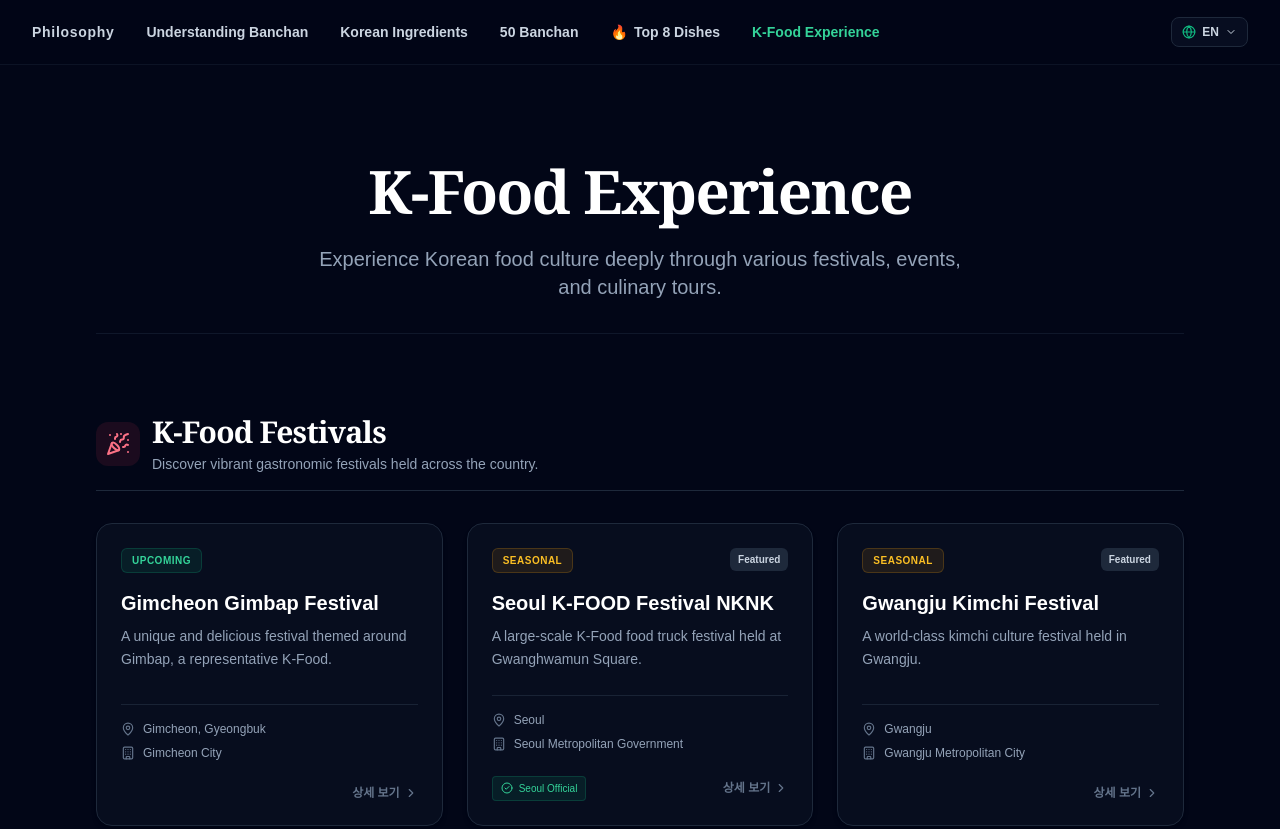
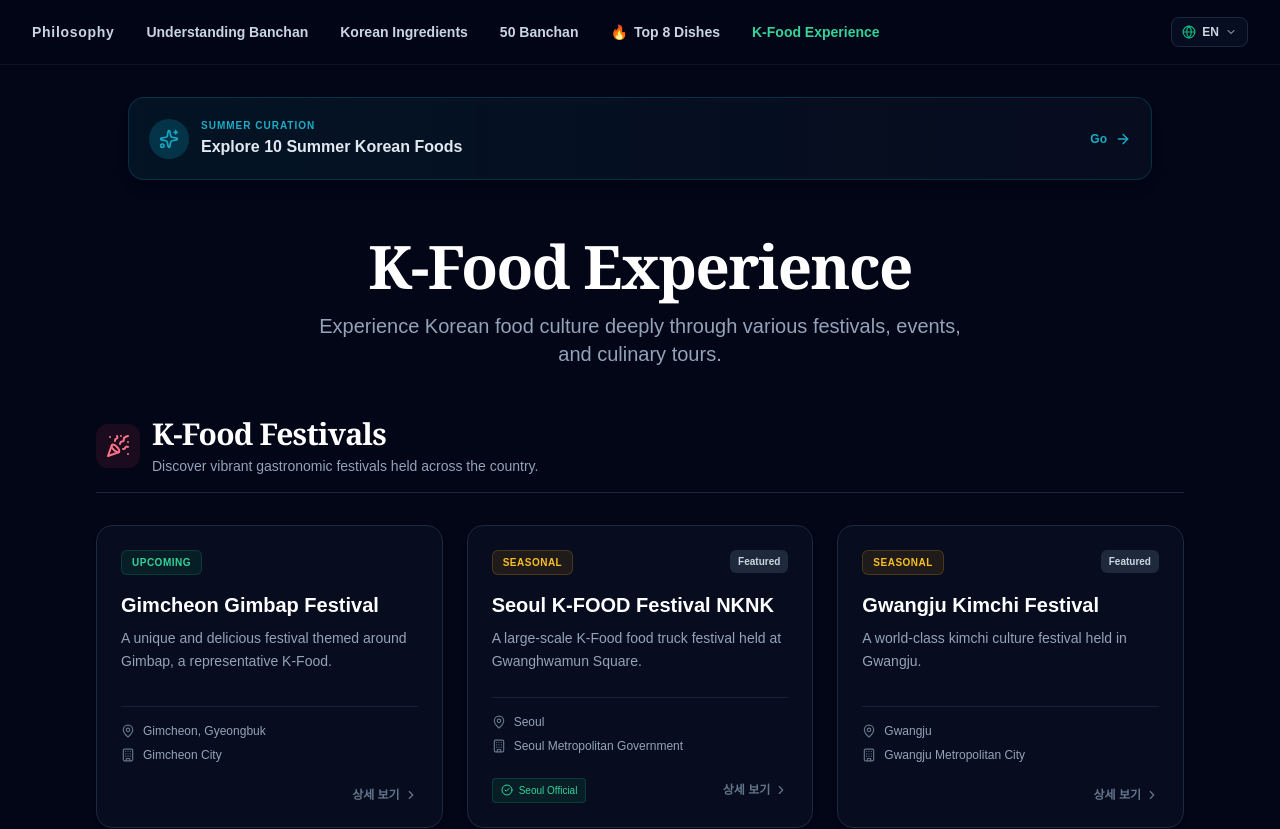
Before and after one commit to EBookMart/K-BanChan, a Next.js app: page /en/experience in a window 1280 px wide. Shown: the top 829 px of the page. Built offline with nearby package versions, Linux system fonts and the light colour scheme.

Commit message:
fix: remove unused MonetizationCTA import in banchan-guide

```diff
--- a/src/app/[locale]/articles/page.tsx
+++ b/src/app/[locale]/articles/page.tsx
@@ -4,6 +4,7 @@ import { getAllArticles } from "@/data/articles";
 import Header from "@/components/Header";
 import Footer from "@/components/Footer";
 import ArticleCard from "@/components/ArticleCard";
+import SeasonalThemeBanner from "@/components/SeasonalThemeBanner";
 
 type Props = {
   params: { locale: string };
@@ -44,6 +45,11 @@ export default async function ArticlesIndexPage({ params: { locale } }: Props) {
       {/* 메인 영역 */}
       <main className="flex-grow bg-slate-950 text-slate-100 min-h-screen pt-8 pb-16 md:pt-12 md:pb-24 px-4 relative overflow-hidden">
 
+        {/* 상단 시즈널 테마 배너 */}
+        <div className="w-full max-w-5xl mx-auto mb-8 md:mb-12 relative z-20">
+          <SeasonalThemeBanner locale={locale} />
+        </div>
+
         {/* 데코레이션 라이트 */}
         <div className="absolute top-0 left-1/2 -translate-x-1/2 w-[600px] h-[300px] bg-emerald-500/5 rounded-full blur-[120px] pointer-events-none" />
 
@@ -51,9 +57,6 @@ export default async function ArticlesIndexPage({ params: { locale } }: Props) {
 
           {/* 아티클 인덱스 헤더 */}
           <div className="text-center max-w-2xl mx-auto mb-10 md:mb-12">
-            <span className="text-xs font-bold uppercase tracking-widest text-emerald-400 bg-emerald-950/40 border border-emerald-500/20 px-3 py-1 rounded-full mb-4 inline-block">
-              {t("title")}
-            </span>
             <h1 className="text-3xl md:text-5xl font-black text-white tracking-tight">
               {t("index_title")}
             </h1>
--- a/src/app/[locale]/experience/page.tsx
+++ b/src/app/[locale]/experience/page.tsx
@@ -4,6 +4,7 @@ import { getTranslations } from "next-intl/server";
 import { routing, Link } from "@/i18n/routing";
 import Header from "@/components/Header";
 import Footer from "@/components/Footer";
+import SeasonalThemeBanner from "@/components/SeasonalThemeBanner";
 import { festivalsData, academicEventsData, culinaryToursData, getEventStatus } from "@/data/experience";
 import { Calendar, MapPin, Building, ChevronRight, GraduationCap, Map, PartyPopper, CheckCircle2, Bell } from "lucide-react";
 import MonetizationCTA from "@/components/MonetizationCTA";
@@ -39,11 +40,16 @@ export default async function ExperiencePage({ params: { locale } }: Props) {
     <div className="min-h-screen flex flex-col bg-slate-950 text-slate-100 transition-colors duration-300">
       <Header />
 
-      <main className="flex-grow pt-8 pb-16 px-4 sm:px-6 lg:px-8 max-w-6xl mx-auto w-full space-y-20" dir={isRtl ? "rtl" : "ltr"}>
+      <main className="flex-grow pt-8 pb-16 px-4 sm:px-6 lg:px-8 max-w-6xl mx-auto w-full" dir={isRtl ? "rtl" : "ltr"}>
+
+        {/* 상단 시즈널 테마 배너 */}
+        <div className="w-full max-w-5xl mx-auto mb-6 md:mb-8">
+          <SeasonalThemeBanner locale={locale} />
+        </div>
 
         {/* Intro Section */}
-        <section className="text-center pt-8 md:pt-16 pb-8 border-b border-slate-900">
-          <h1 className="text-4xl md:text-5xl lg:text-6xl font-extrabold tracking-tight text-white mb-6 font-serif">
+        <section className="text-center pt-4 md:pt-6 pb-6">
+          <h1 className="text-4xl md:text-5xl lg:text-6xl font-extrabold tracking-tight text-white mb-4 font-serif">
             {t("title")}
           </h1>
           <p className="max-w-2xl mx-auto text-lg md:text-xl text-slate-400 font-light leading-relaxed">
@@ -52,7 +58,7 @@ export default async function ExperiencePage({ params: { locale } }: Props) {
         </section>
 
         {/* Section A: Festivals */}
-        <section id="festivals" className="space-y-8">
+        <section id="festivals" className="mt-4 md:mt-6 space-y-8">
           <div className="flex items-center gap-3 border-b border-slate-800 pb-4">
             <div className="p-2.5 rounded-xl bg-rose-500/10 text-rose-400">
               <PartyPopper size={24} />
@@ -142,7 +148,7 @@ export default async function ExperiencePage({ params: { locale } }: Props) {
         </section>
 
         {/* Section B: Culinary Tours */}
-        <section id="tours" className="space-y-8">
+        <section id="tours" className="mt-20 space-y-8">
           <div className="flex items-center gap-3 border-b border-slate-800 pb-4">
             <div className="p-2.5 rounded-xl bg-emerald-500/10 text-emerald-400">
               <Map size={24} />
@@ -205,7 +211,7 @@ export default async function ExperiencePage({ params: { locale } }: Props) {
         </section>
 
         {/* Section C: Academic & Marketing Events */}
-        <section id="academic" className="space-y-8">
+        <section id="academic" className="mt-20 space-y-8">
           <div className="flex items-center gap-3 border-b border-slate-800 pb-4">
             <div className="p-2.5 rounded-xl bg-blue-500/10 text-blue-400">
               <GraduationCap size={24} />
```
Also changed, not shown: src/data/banchan.json.
